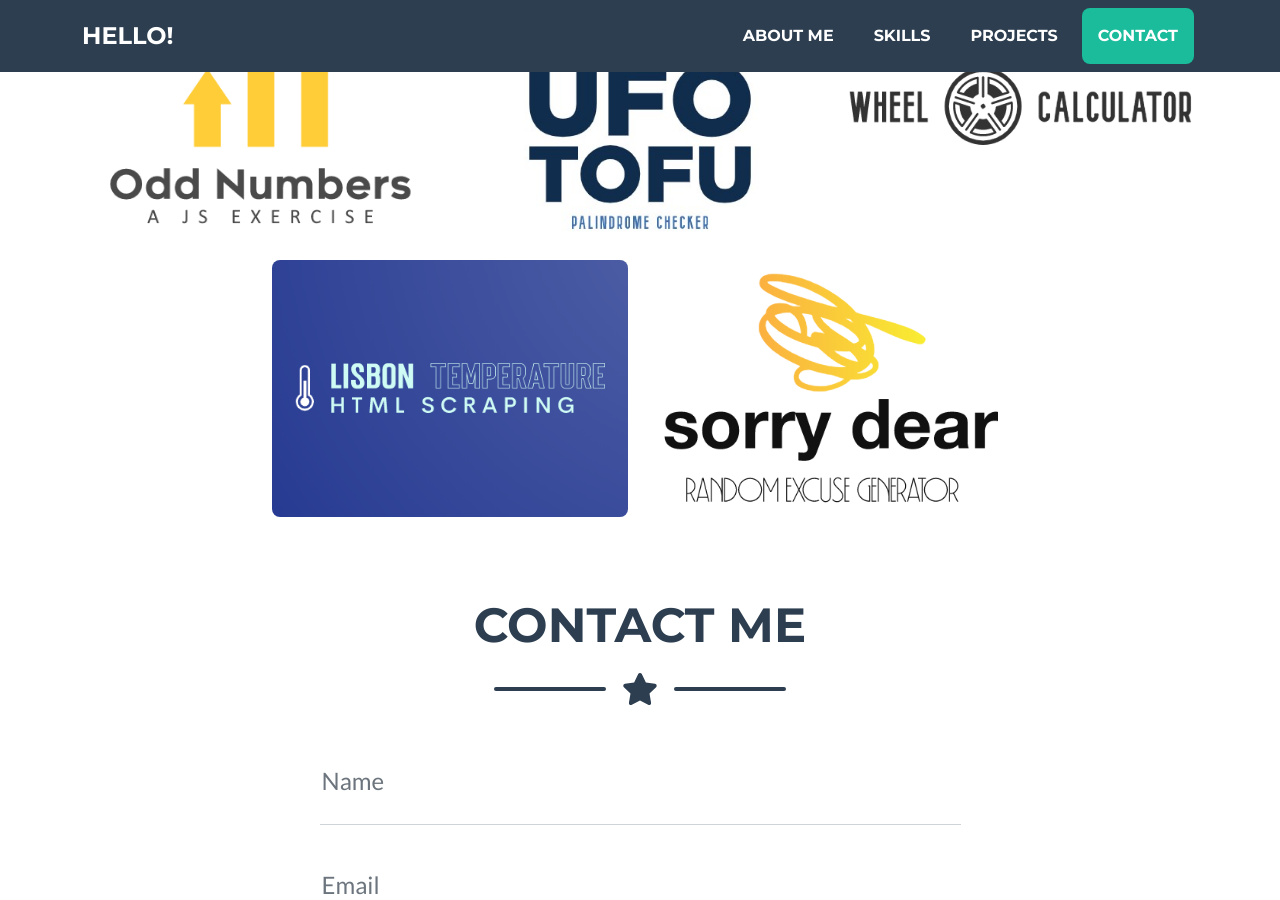
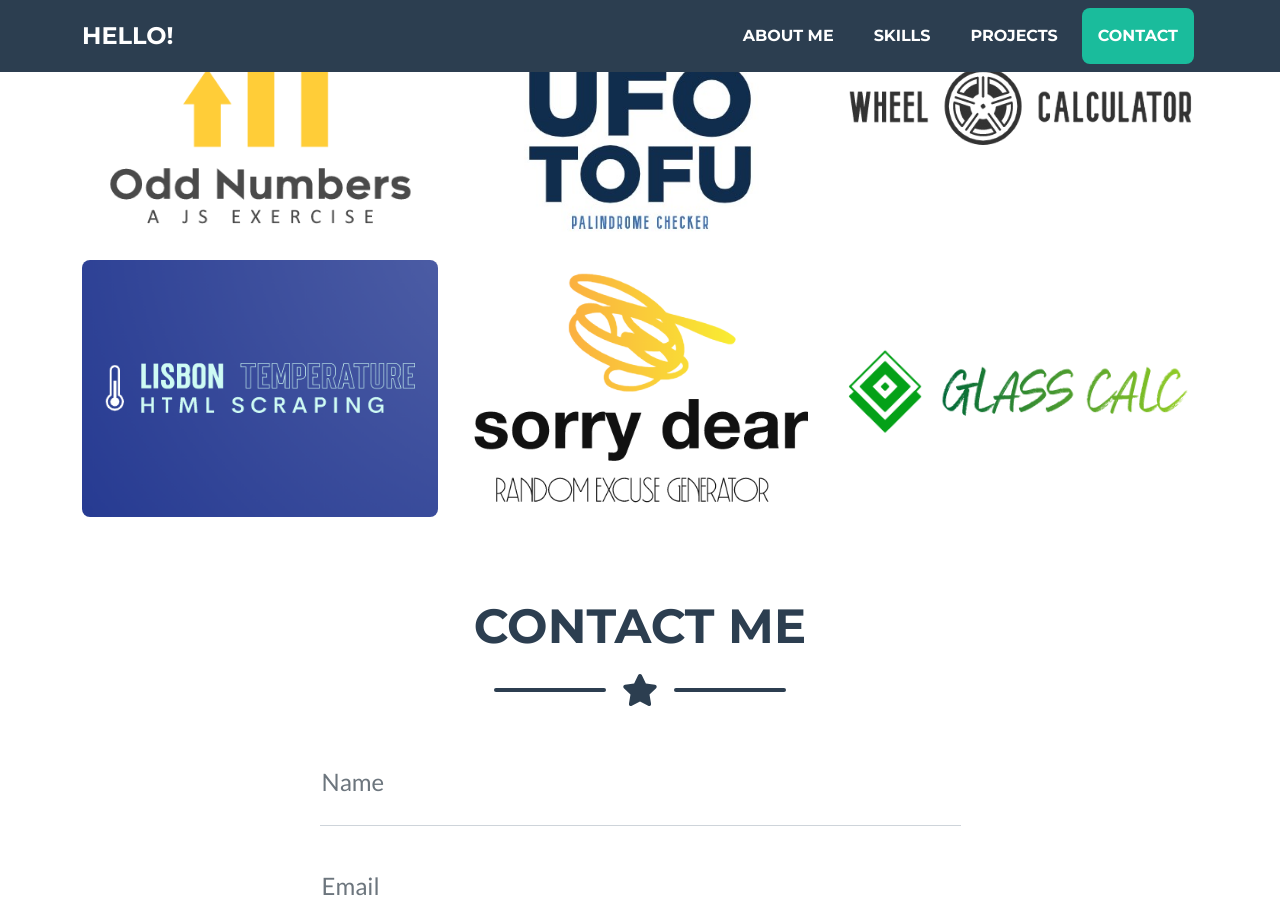
Before and after one commit to joaosantos7614/Homepage, a Jekyll site: the page index.html, which Jekyll copies as it is, in a window 1280 px wide and 900 px high, scrolled down 2050 px. Built offline with Jekyll 4.4.1, drawn with Linux system fonts in a browser that asks for light colours.

Commit message:
glasscalc added

```diff
--- a/index.html
+++ b/index.html
@@ -219,16 +219,16 @@
                     </div>
                 </div>
                 <!-- Portfolio Item 6-->
-                <!-- <div class="col-md-6 col-lg-4 mb-4">
+                <div class="col-md-6 col-lg-4 mb-4">
                     <div class="portfolio-item mx-auto" data-bs-toggle="modal" data-bs-target="#portfolioModal6">
                         <div
                             class="portfolio-item-caption d-flex align-items-center justify-content-center h-100 w-100">
                             <div class="portfolio-item-caption-content text-center text-white"><i
                                     class="fas fa-plus fa-3x"></i></div>
                         </div>
-                        <img class="img-fluid" src="assets/img/portfolio/git.png" alt="..." />
+                        <img class="img-fluid" src="assets/img/portfolio/glasscalc_card.png" alt="..." />
                     </div>
-                </div> -->
+                </div>
                 <!-- End of Portfolio Section -->
 
             </div>
@@ -482,7 +482,7 @@
                                 <img class="img-fluid rounded mb-5" src="assets/img/portfolio/sorry dear.png"
                                     alt="..." />
                                 <!-- Portfolio Modal - Text-->
-                                <p class="mb-4">ASP.NET MVC Web App that generated random excuses. The list with sentences is hard-coded in the model. <a href="https://sorrydear.azurewebsites.net/" target="_blank">Try It!</a></p>
+                                <p class="mb-4">ASP.NET MVC Web App that generates random excuses. The list with sentences is hard-coded in the model. <a href="https://sorrydear.azurewebsites.net/" target="_blank">Try It!</a></p>
                                 <button class="btn btn-primary" href="#!" data-bs-dismiss="modal">
                                     <i class="fas fa-times fa-fw"></i>
                                     Close Window
@@ -506,8 +506,7 @@
                         <div class="row justify-content-center">
                             <div class="col-lg-8">
                                 <!-- Portfolio Modal - Title-->
-                                <h2 class="portfolio-modal-title text-secondary text-uppercase mb-0">Git / Github
-                                </h2>
+                                <h2 class="portfolio-modal-title text-secondary text-uppercase mb-0">GlassCalc</h2>
                                 <!-- Icon Divider-->
                                 <div class="divider-custom">
                                     <div class="divider-custom-line"></div>
@@ -515,9 +514,9 @@
                                     <div class="divider-custom-line"></div>
                                 </div>
                                 <!-- Portfolio Modal - Image-->
-                                <img class="img-fluid rounded mb-5" src="assets/img/portfolio/git.png" alt="..." />
+                                <img class="img-fluid rounded mb-5" src="assets/img/portfolio/glasscalc_card.png" alt="..." />
                                 <!-- Portfolio Modal - Text-->
-                                <!-- <p class="mb-4">Clone do jogo do T-Rex do Chrome. Programado em C# e Windows Forms.</p> -->
+                                <p class="mb-4">ASP.NET MVC Web App that generated random excuses. The backend uses LINQ to get the correct values from a data repository class. <a href="https://glasscalc.azurewebsites.net/" target="_blank">Try It!</a></p>
                                 <button class="btn btn-primary" href="#!" data-bs-dismiss="modal">
                                     <i class="fas fa-times fa-fw"></i>
                                     Close Window
```
Also changed, not shown: assets/img/portfolio/glasscalc_card.png (added).
